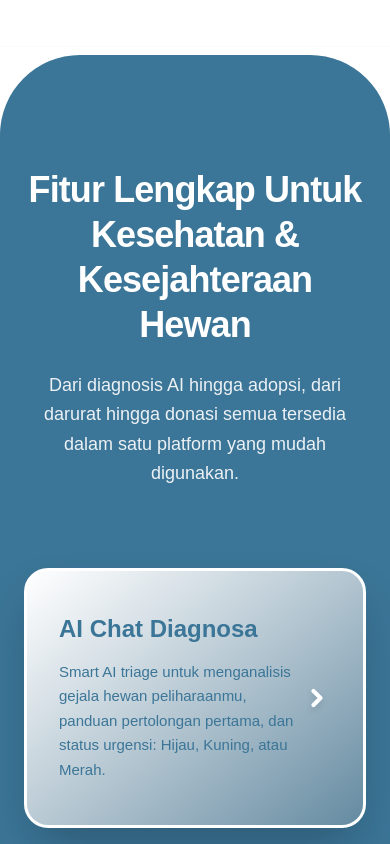
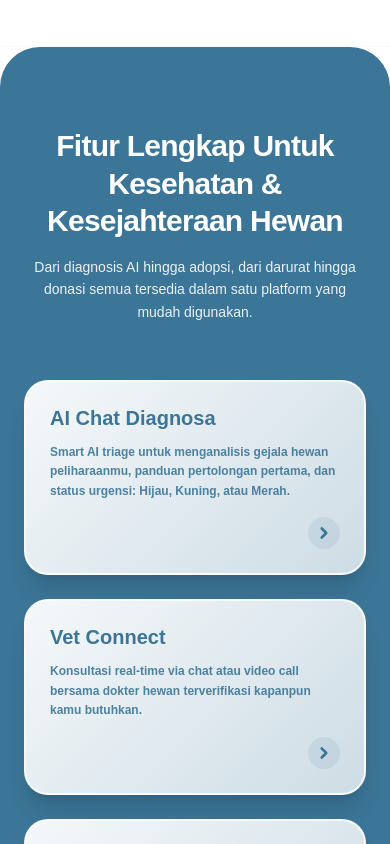
Before and after one commit to deandamanik/pawsphere-frontend, a React (Vite) app: page / in a window 390 px wide. Shown: the part 1143-1987 px from the top of the page. Built offline with nearby package versions, Linux system fonts and the light colour scheme.

Commit message:
feat: animate features section background and add responsive staggered grid

```diff
--- a/src/components/home/Features.jsx
+++ b/src/components/home/Features.jsx
@@ -1,4 +1,5 @@
-import { motion } from 'framer-motion';
+import { useRef } from 'react';
+import { motion, useInView } from 'framer-motion';
 
 const Features = () => {
   const featureList = [
@@ -28,48 +29,87 @@ const Features = () => {
     }
   ];
 
+  const containerRef = useRef(null);
+
+  const isInView = useInView(containerRef, { once: true, margin: "-80px" });
+
+  const sectionVariants = {
+    hidden: { opacity: 0, y: 40 },
+    visible: {
+      opacity: 1,
+      y: 0,
+      transition: {
+        duration: 0.6,
+        ease: "easeOut",
+        when: "beforeChildren",
+        staggerChildren: 0.06
+      }
+    }
+  };
+
+  const cardVariants = {
+    hidden: { opacity: 0, y: 25 },
+    visible: {
+      opacity: 1,
+      y: 0,
+      transition: { duration: 0.4, ease: "easeOut" }
+    }
+  };
+
   return (
-    <section className="relative">
-      <div className="bg-brand-blue-normal rounded-t-[80px] md:rounded-t-[120px] pt-28 pb-32 px-6 mt-2 relative z-20">
+    <motion.section
+      ref={containerRef}
+      variants={sectionVariants}
+      initial="hidden"
+      animate={isInView ? "visible" : "hidden"}
+      className="relative bg-white overflow-hidden"
+    >
+      <div className="bg-brand-blue-normal rounded-t-[40px] md:rounded-t-[120px] pt-20 pb-24 md:pt-28 md:pb-32 px-6 relative z-20">
         <div className="max-w-7xl mx-auto">
 
-          <div className="text-center mb-20 space-y-6">
-            <h2 className="text-white text-4xl md:text-6xl font-black leading-tight tracking-tight">
-              Fitur Lengkap Untuk <br />
+          <div className="text-center mb-14 md:mb-20 space-y-4 md:space-y-6">
+            <h2 className="text-white text-3xl md:text-6xl font-black leading-tight tracking-tight">
+              Fitur Lengkap Untuk <br className="hidden sm:inline" />
               Kesehatan & Kesejahteraan Hewan
             </h2>
-            <p className="text-white/90 text-lg md:text-xl max-w-4xl mx-auto font-medium leading-relaxed">
+            <p className="text-white/90 text-sm md:text-xl max-w-4xl mx-auto font-medium leading-relaxed px-2">
               Dari diagnosis AI hingga adopsi, dari darurat hingga donasi semua tersedia dalam satu platform yang mudah digunakan.
             </p>
           </div>
 
-          <div className="grid grid-cols-1 md:grid-cols-3 gap-8">
+          <div className="grid grid-cols-1 sm:grid-cols-2 md:grid-cols-3 gap-6 md:gap-8">
             {featureList.map((item, index) => (
               <motion.div
                 key={index}
-                whileHover={{ y: -8 }}
-                className="relative group cursor-pointer p-8 rounded-3xl border-3 border-white shadow-2xl flex flex-col justify-center h-full min-h-65 overflow-hidden"
+                variants={cardVariants}
+                whileHover={{
+                  y: -6,
+                  scale: 1.02,
+                  boxShadow: "0 25px 50px -12px rgba(0, 0, 0, 0.25)"
+                }}
+                className="relative group cursor-pointer p-6 md:p-8 rounded-3xl border-2 md:border-3 border-white/80 shadow-xl flex flex-col justify-between min-h-45 md:min-h-60 overflow-hidden transition-shadow duration-300"
                 style={{
-                  background: 'linear-gradient(135deg, rgba(255, 255, 255, 1) 0%, rgba(255, 255, 255, 0.4) 100%)',
+                  background: 'linear-gradient(135deg, rgba(255, 255, 255, 0.95) 0%, rgba(255, 255, 255, 0.75) 100%)',
                 }}
               >
-                <div className="absolute inset-0 bg-linear-to-br from-white/60 to-brand-blue-dark/40 pointer-events-none"></div>
+                <div className="absolute inset-0 bg-linear-to-br from-white/40 to-transparent opacity-0 group-hover:opacity-100 transition-opacity duration-500 pointer-events-none" />
 
-                <div className="relative z-10 pr-8">
-                  <h3 className="text-brand-blue-normal text-2xl font-black mb-4 leading-tight">
+                <div className="relative z-10">
+                  <h3 className="text-brand-blue-normal text-xl md:text-2xl font-black mb-3 md:mb-4 leading-tight">
                     {item.title}
                   </h3>
-                  <p className="text-brand-blue-normal text-[15px] leading-relaxed font-medium">
+                  <p className="text-brand-blue-normal/90 text-xs sm:text-sm md:text-[15px] leading-relaxed font-bold">
                     {item.desc}
                   </p>
                 </div>
 
-                <div className="absolute right-8 top-1/2 -translate-y-1/2 z-10">
+                <div className="relative z-10 flex justify-end mt-4 md:mt-0 md:absolute md:right-6 md:bottom-6">
+                  <div className="w-8 h-8 rounded-full bg-brand-blue-normal/10 flex items-center justify-center group-hover:bg-brand-blue-normal transition-colors duration-300">
                     <svg
-                    width="28" height="28"
+                      width="18" height="18"
                       viewBox="0 0 24 24"
                       fill="none"
-                    className="text-white drop-shadow-md group-hover:translate-x-2 transition-transform duration-300"
+                      className="text-brand-blue-normal group-hover:text-white group-hover:translate-x-0.5 transition-all duration-300"
                       stroke="currentColor"
                       strokeWidth="3.5"
                       strokeLinecap="round"
@@ -78,13 +118,14 @@ const Features = () => {
                       <path d="M9 18l6-6-6-6" />
                     </svg>
                   </div>
+                </div>
               </motion.div>
             ))}
           </div>
 
         </div>
       </div>
-    </section>
+    </motion.section>
   );
 };
 
```
Lines whose indentation alone changed are shown as unchanged.
